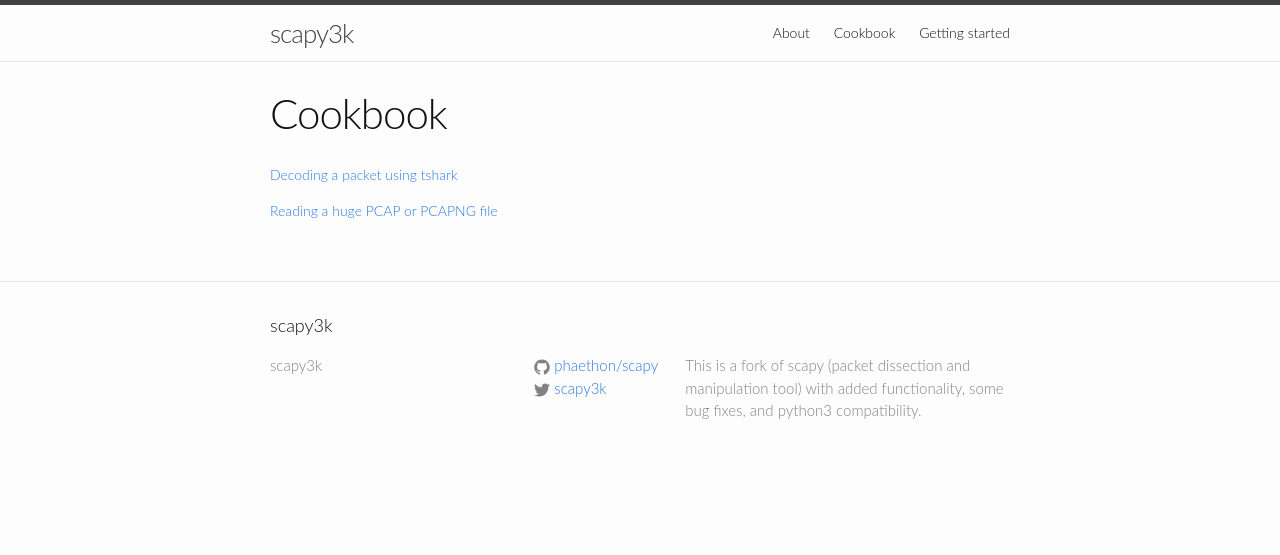
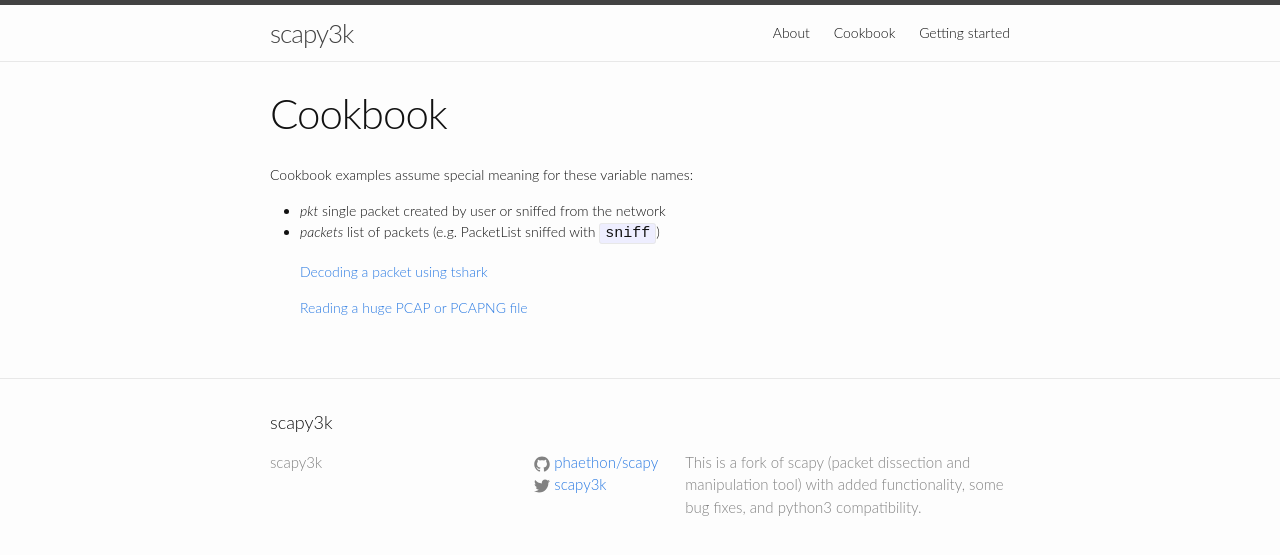
Before and after one commit to phaethon/kamene, a Jekyll site: the page built from cookbook.md, in a window 1280 px wide. Shown: the top 555 px of the page. Built offline with Jekyll 4.4.1, drawn with Linux system fonts in a browser that asks for light colours.

Commit message:
Updated cookbook page

```diff
--- a/_posts/2015-06-26-tdecode.markdown
+++ b/_posts/2015-06-26-tdecode.markdown
@@ -4,6 +4,6 @@
 date:   2015-06-26 14:37:54
 categories: cookbook
 ---
-Sometime you want to have tshark to decode the packet (e.g. to test and compare results or if a layer is not supported in scapy). There is a command `tdecode` to do this.
+Sometime you want to have tshark to decode the packet (e.g. to test and compare results or if a layer is not supported in scapy). There is a command `tdecode` to do this. Try this from an interactive session.
 
 Usage is very simple: `tdecode(pkt)`
--- a/cookbook.md
+++ b/cookbook.md
@@ -3,6 +3,11 @@
 title: Cookbook
 permalink: /cookbook/
 ---
+Cookbook examples assume special meaning for these variable names:
+
+* *pkt* single packet created by user or sniffed from the network
+* *packets* list of packets (e.g. PacketList sniffed with `sniff`)
+
 {% for post in site.posts %}
   {% if post.title %}
   <a class="page-link" href="{{ post.url | prepend: site.baseurl }}">{{ post.title }}</a>
```
Also changed, not shown: 7 other files.
